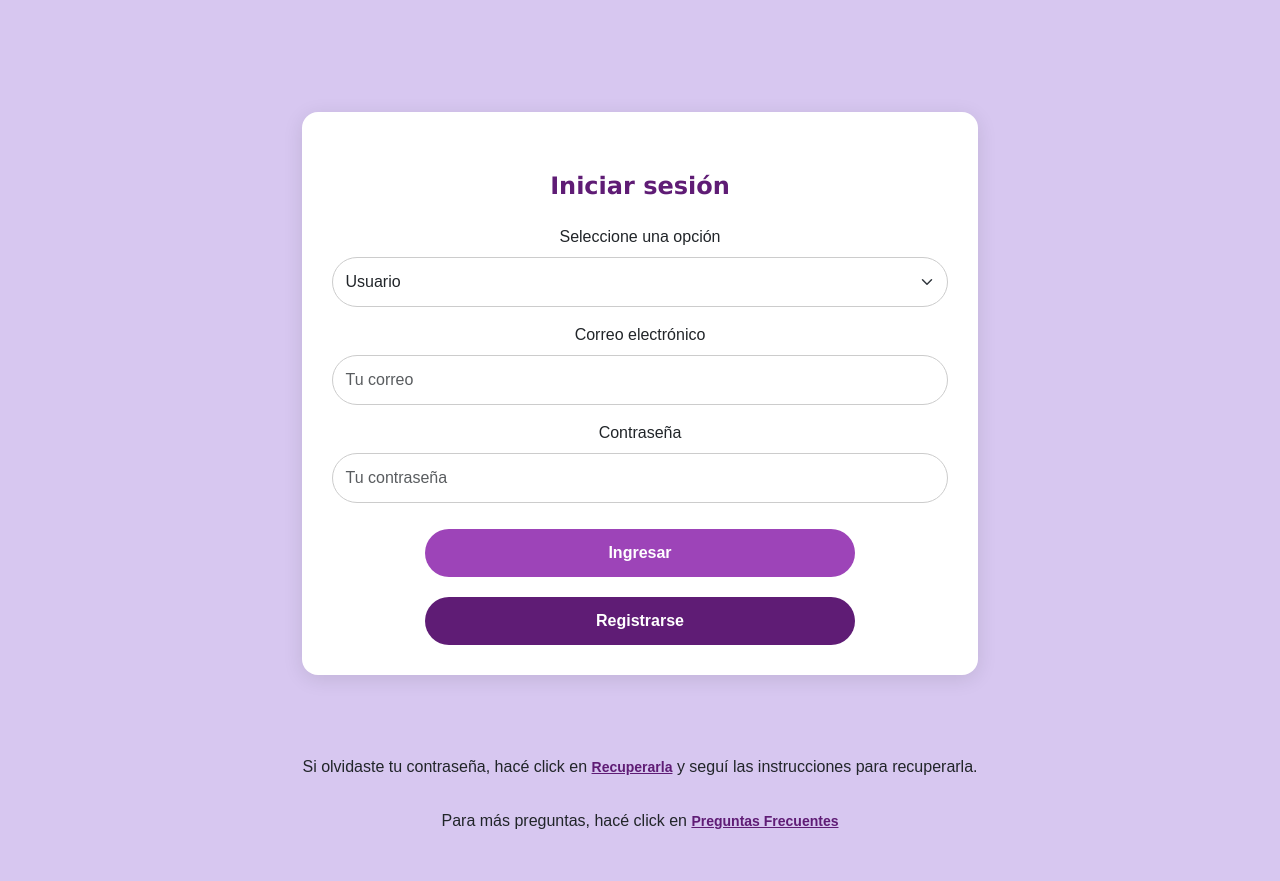
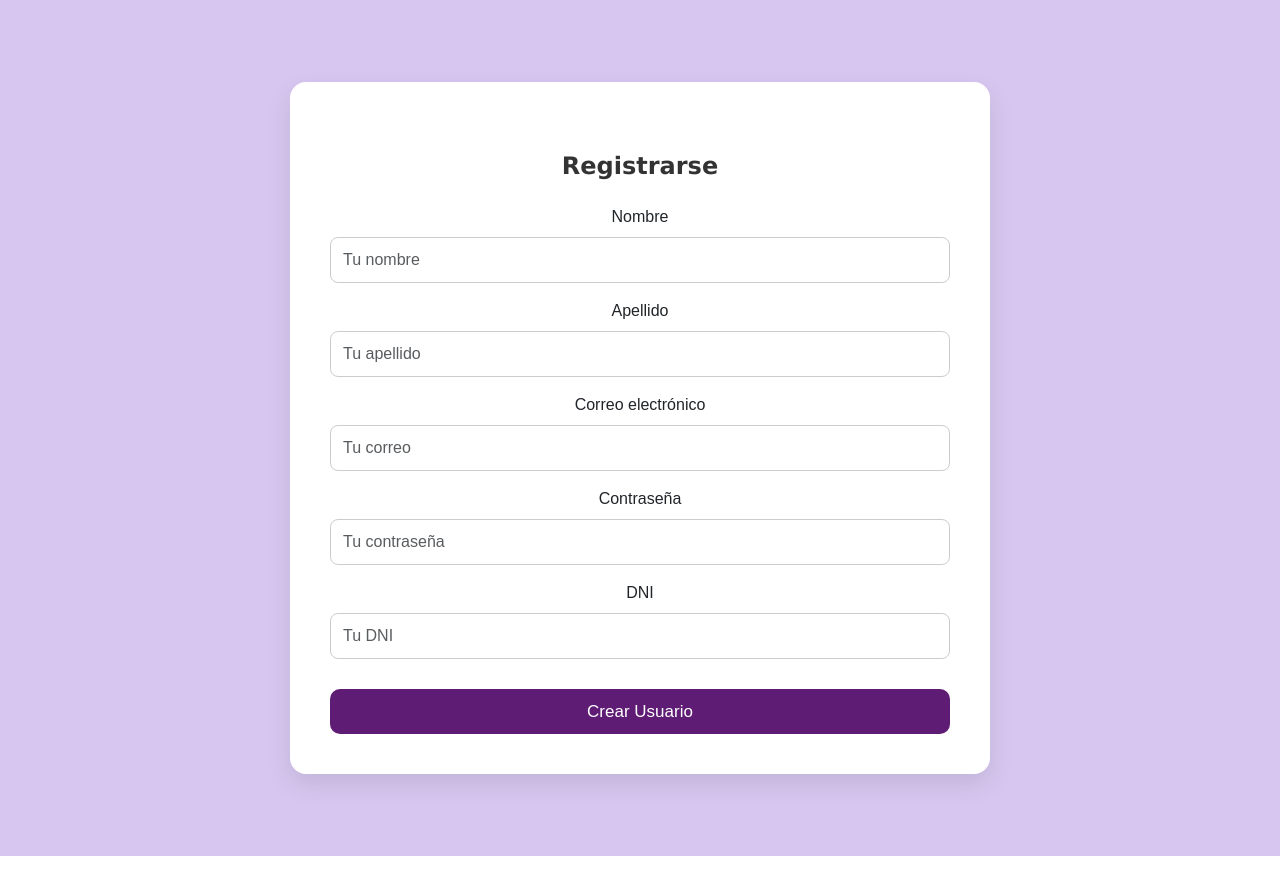
Before and after one commit to MurielSalbador/PetCare-Shop, a React (Vite) app: page /register in a window 1280 px wide. After the commit the page ends 856 px from the top, so only its background shows below. Built offline with nearby package versions, Linux system fonts and the light colour scheme.

Commit message:
Router and Modal

```diff
--- a/package.json
+++ b/package.json
@@ -13,7 +13,9 @@
     "bootstrap": "^5.3.5",
     "react": "^19.0.0",
     "react-bootstrap": "^2.10.9",
-    "react-dom": "^19.0.0"
+    "react-dom": "^19.0.0",
+    "react-router": "^7.5.3",
+    "react-router-dom": "^7.5.3"
   },
   "devDependencies": {
     "@eslint/js": "^9.22.0",
--- a/src/App.jsx
+++ b/src/App.jsx
@@ -1,15 +1,17 @@
-import { useState } from 'react'
-import './App.css'
-import FormValidation from './component/formValidation/FormValidation'
+import { BrowserRouter as Router, Routes, Route } from 'react-router-dom';
+import Login from './component/login/Login.jsx';
+import Register from './component/register/Register.jsx';
+import './App.css';
 
 function App() {
-  const [count, setCount] = useState(0)
-
   return (
-    <>
-      <FormValidation />
-    </>
-  )
+    <Router>
+      <Routes>
+        <Route path="/login" element={<Login />} />
+        <Route path="/register" element={<Register />} />
+      </Routes>
+    </Router>
+  );
 }
 
-export default App
+export default App;
--- a/src/component/formValidation/FormValidation.css
+++ b/src/component/login/Login.css
@@ -59,17 +59,8 @@ body {
     gap: 10px;
   }
 
-  .custom-button-register {
-    background-color: #5f1c75;
-    font-weight: bold;
-    border-radius: 25px;
-    color: white;
-    font-size: 16px;
-    padding: 12px;
-    cursor: pointer;
-    margin-top: 10px;
-    border: none;
-  }
+
+
 
   .custom-button-login {
     background-color: #9d44b8;
@@ -83,6 +74,17 @@ body {
     border: none;
   }
 
+  .custom-button-register {
+    background-color: #5f1c75;
+    font-weight: bold;
+    border-radius: 25px;
+    color: white;
+    font-size: 16px;
+    padding: 12px;
+    cursor: pointer;
+    margin-top: 10px;
+    border: none;
+  }
   .custom-button-login:hover {
     background-color: #5f1c75;
   }
--- a/src/component/formValidation/FormValidation.jsx
+++ b/src/component/login/Login.jsx
@@ -1,12 +1,14 @@
 import { useState } from 'react';
 import Button from 'react-bootstrap/Button';
 import Form from 'react-bootstrap/Form';
-import './FormValidation.css';
+import {useNavigate} from 'react-router-dom'
+import './Login.css';
 
-function FormValidation() {
+function Login() {
   const [email, setEmail] = useState('');
   const [password, setPassword] = useState('');
   const [validated, setValidated] = useState(false);
+  const navigate = useNavigate()
 
   const handleSubmit = (event) => {
     const form = event.currentTarget;
@@ -17,6 +19,10 @@ function FormValidation() {
     }
 
     setValidated(true);
+  };
+
+  const handleRegisterClick = () => {
+    navigate('/register');
   };
 
   return (
@@ -64,15 +70,19 @@ function FormValidation() {
           </Form.Group>
 
           <div className="button-group">
-            <Button type="submit" className="custom-button-login">
-              Ingresar
+          <Button type="submit"className="custom-button-register">
+           Iniciar Sesión
+          </Button>
+
+
+
+          </div>
+        </Form>
+
+        <Button onClick={handleRegisterClick} className="custom-button-register">
+              Registrarse
             </Button>
 
-            <Button type="submit" className="custom-button-register">
-              Registrarse
-            </Button>
-          </div>
-        </Form>
       </div>
 
       <div className="faq-recomendation">
@@ -95,4 +105,4 @@ function FormValidation() {
   );
 }
 
-export default FormValidation;
+export default Login;
--- /dev/null
+++ b/src/component/modalSuccess/ModalSuccess.jsx
@@ -0,0 +1,20 @@
+import Button from 'react-bootstrap/Button';
+import Modal from 'react-bootstrap/Modal';
+
+function ModalSuccess({ show, handleClose }) {
+  return (
+    <Modal show={show} onHide={handleClose}>
+      <Modal.Header closeButton>
+        <Modal.Title>Cuenta creada con éxito</Modal.Title>
+      </Modal.Header>
+      <Modal.Body>Ahora podés iniciar sesión con tu cuenta.</Modal.Body>
+      <Modal.Footer>
+        <Button variant="primary" onClick={handleClose}>
+          Ir a Login
+        </Button>
+      </Modal.Footer>
+    </Modal>
+  );
+}
+
+export default ModalSuccess;
--- /dev/null
+++ b/src/component/register/Register.css
@@ -0,0 +1,72 @@
+/* Centrado del formulario en pantalla */
+.login-form {
+    width: 1000px;
+    margin: 50px auto;
+    padding: 40px;
+    border-radius: 16px;
+    background-color: #ffffff;
+    box-shadow: 0 10px 25px rgba(0, 0, 0, 0.1);
+  }
+
+  /* Título */
+  .login-form h3 {
+    font-weight: 600;
+    text-align: center;
+    color: #333;
+  }
+
+  /* Inputs */
+  .form-control {
+    border-radius: 8px;
+    padding: 10px 12px;
+    border: 1px solid #ccc;
+    font-size: 16px;
+  }
+
+  .form-control:focus {
+    border-color: #0d6efd;
+    box-shadow: 0 0 0 0.2rem rgba(13, 110, 253, 0.25);
+  }
+
+  /* Feedback */
+  .valid-feedback {
+    color: #198754;
+    font-size: 0.9rem;
+  }
+
+  .invalid-feedback {
+    font-size: 0.9rem;
+  }
+
+  /* Botón */
+  .custom-button-ingresar {
+    width: 100%;
+    padding: 10px;
+    font-size: 17px;
+    border-radius: 10px;
+    background-color: #5f1c75;
+    border: none;
+    color: #fff;
+    transition: background-color 0.3s ease;
+  }
+
+  .custom-button-ingresar:hover {
+    background-color: #9d44b8;
+  }
+
+  /* Agrupación del botón */
+  .button-group {
+    margin-top: 20px;
+  }
+
+  /* Responsive */
+  @media (max-width: 576px) {
+    .login-form {
+      padding: 30px 20px;
+      margin: 30px 10px;
+    }
+
+    .custom-button-register {
+      font-size: 16px;
+    }
+  }
--- /dev/null
+++ b/src/component/register/Register.jsx
@@ -0,0 +1,161 @@
+import { useState } from 'react';
+import { useNavigate } from 'react-router-dom';
+import Button from 'react-bootstrap/Button';
+import Form from 'react-bootstrap/Form';
+import './Register.css';
+import Modal from 'react-bootstrap/Modal';
+import ModalSuccess from '../modalSuccess/ModalSuccess';
+
+
+
+function Register() {
+  const [validated, setValidated] = useState(false);
+  const [formData, setFormData] = useState({
+    nombre: '',
+    apellido: '',
+    email: '',
+    password: '',
+    dni: '',
+  });
+  const [showModal, setShowModal] = useState(false);
+  const navigate = useNavigate();
+
+
+  const handleChange = (e) => {
+    setFormData({
+      ...formData,
+      [e.target.name]: e.target.value,
+    });
+  };
+
+  const handleSubmit = (event) => {
+    const form = event.currentTarget;
+    event.preventDefault();
+
+    if (form.checkValidity() === false) {
+      event.stopPropagation();
+      setValidated(true);
+      return;
+    }
+
+    setValidated(true);
+    setShowModal(true);
+
+    setTimeout(() => {
+      setShowModal(false);
+      navigate('/login');
+    }, 3000);
+  };
+
+  return (
+    <>
+      <div className="login-form">
+        <Form noValidate validated={validated} onSubmit={handleSubmit}>
+          <h3 className="text-center mb-4">Registrarse</h3>
+
+          <Form.Group className="mb-3" controlId="formNombre">
+            <Form.Label>Nombre</Form.Label>
+            <Form.Control
+              required
+              type="text"
+              placeholder="Tu nombre"
+              name="nombre"
+              value={formData.nombre}
+              onChange={handleChange}
+            />
+            <Form.Control.Feedback type="invalid">
+              Ingresá tu nombre.
+            </Form.Control.Feedback>
+            <Form.Control.Feedback>Nombre Admitido</Form.Control.Feedback>
+          </Form.Group>
+
+          <Form.Group className="mb-3" controlId="formApellido">
+            <Form.Label>Apellido</Form.Label>
+            <Form.Control
+              required
+              type="text"
+              placeholder="Tu apellido"
+              name="apellido"
+              value={formData.apellido}
+              onChange={handleChange}
+            />
+            <Form.Control.Feedback type="invalid">
+              Ingresá tu apellido.
+            </Form.Control.Feedback>
+            <Form.Control.Feedback>Apellido Admitido</Form.Control.Feedback>
+          </Form.Group>
+
+          <Form.Group className="mb-3" controlId="formEmail">
+            <Form.Label>Correo electrónico</Form.Label>
+            <Form.Control
+              required
+              type="email"
+              placeholder="Tu correo"
+              name="email"
+              value={formData.email}
+              onChange={handleChange}
+            />
+            <Form.Control.Feedback type="invalid">
+              Ingresá un correo válido.
+            </Form.Control.Feedback>
+            <Form.Control.Feedback>Email válido</Form.Control.Feedback>
+          </Form.Group>
+
+          <Form.Group className="mb-3" controlId="formPassword">
+            <Form.Label>Contraseña</Form.Label>
+            <Form.Control
+              required
+              type="password"
+              placeholder="Tu contraseña"
+              name="password"
+              value={formData.password}
+              onChange={handleChange}
+              minLength={6}
+            />
+            <Form.Control.Feedback type="invalid">
+              La contraseña debe tener al menos 6 caracteres.
+            </Form.Control.Feedback>
+            <Form.Control.Feedback>Contraseña segura </Form.Control.Feedback>
+          </Form.Group>
+
+          <Form.Group className="mb-3" controlId="formDNI">
+            <Form.Label>DNI</Form.Label>
+            <Form.Control
+              required
+              type="text"
+              pattern="\d+"
+              placeholder="Tu DNI"
+              name="dni"
+              value={formData.dni}
+              onChange={handleChange}
+              maxLength={8}
+              minLength={8}
+            />
+            <Form.Control.Feedback type="invalid">
+              Ingresá un DNI válido (solo números).
+            </Form.Control.Feedback>
+            <Form.Control.Feedback>DNI válido</Form.Control.Feedback>
+          </Form.Group>
+
+          <div className="button-group">
+            <Button  type="submit" className="custom-button-ingresar">
+              Crear Usuario
+            </Button>
+          </div>
+        </Form>
+
+        <ModalSuccess
+            show={showModal}
+            handleClose={() => {
+            setShowModal(false);
+            navigate('/login');
+         }}
+/>
+
+
+      </div>
+    </>
+  );
+}
+
+export default Register;
```
Also changed, not shown: src/component/faq/Faq.jsx (added), 1 other file (tests, documents, lock files or other folders).
